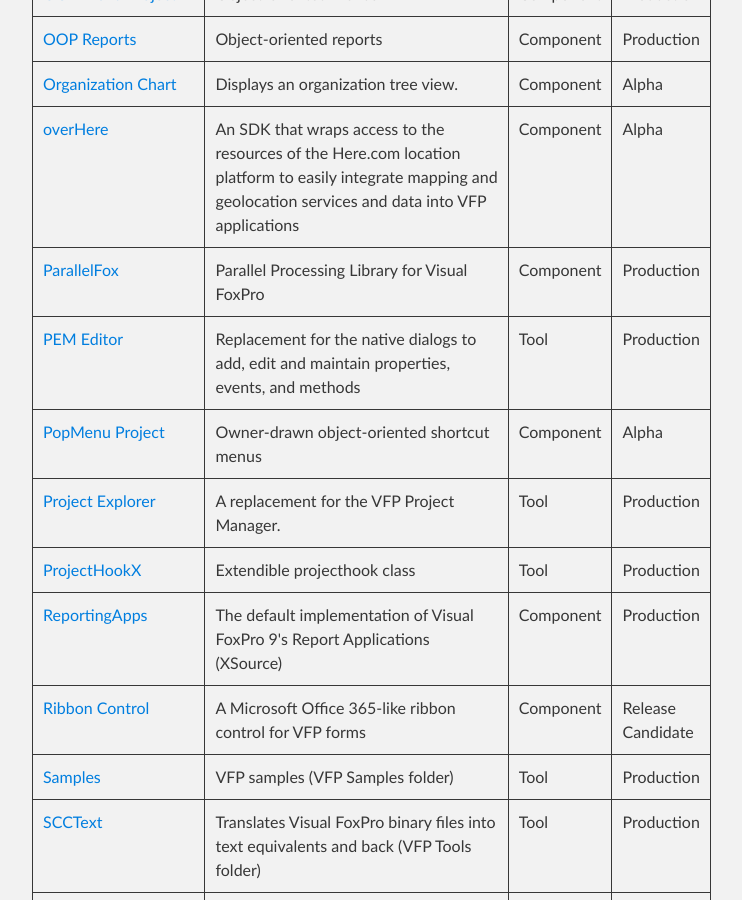
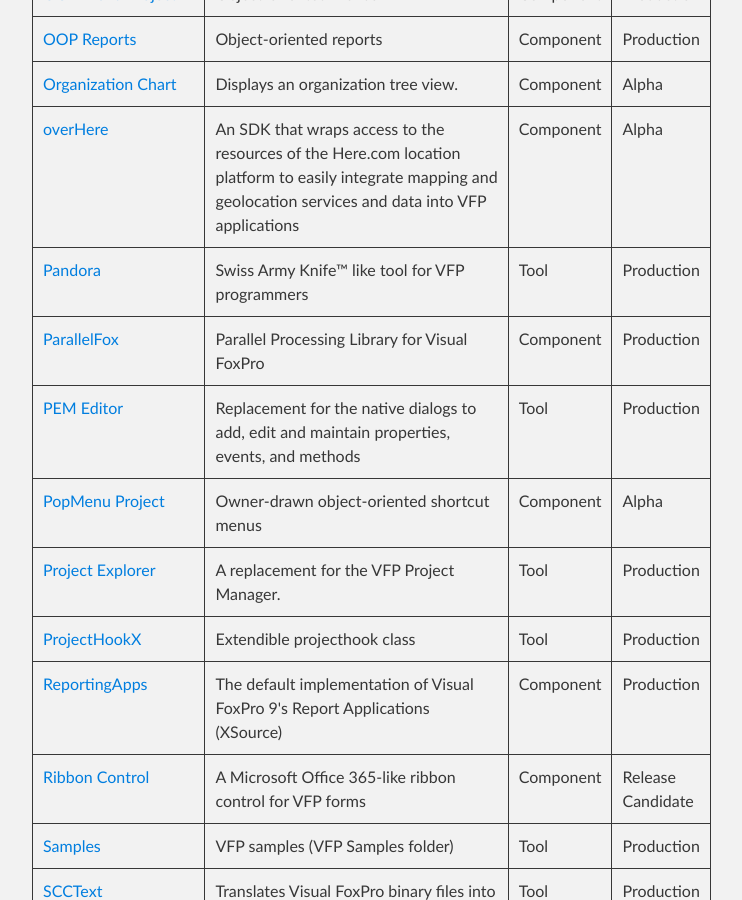
Before and after one commit to VFPX/VFPX.github.io, a Jekyll site: the page built from projects.md, in a window 1280 px wide and 900 px high, scrolled down 7569 px. Shown: the whole window, without its empty margins (288-1030 px from the left). Built offline with Jekyll 4.4.1, drawn with Linux system fonts in a browser that asks for light colours; our own code applies the rules of GitHub Pages for plain Markdown files.

Commit message:
Added Pandora

```diff
--- a/_data/projects.json
+++ b/_data/projects.json
@@ -630,6 +630,13 @@
     "category": "Component"
   },
   {
+    "project": "Pandora",
+    "url": "https://github.com/tbleken/pandora",
+    "description": "Swiss Army Knife™ like tool for VFP programmers",
+    "state": "Production",
+    "category": "Tool"
+  },
+  {
     "project": "ParallelFox",
     "url": "https://github.com/VFPX/ParallelFox",
     "description": "Parallel Processing Library for Visual FoxPro",
```
